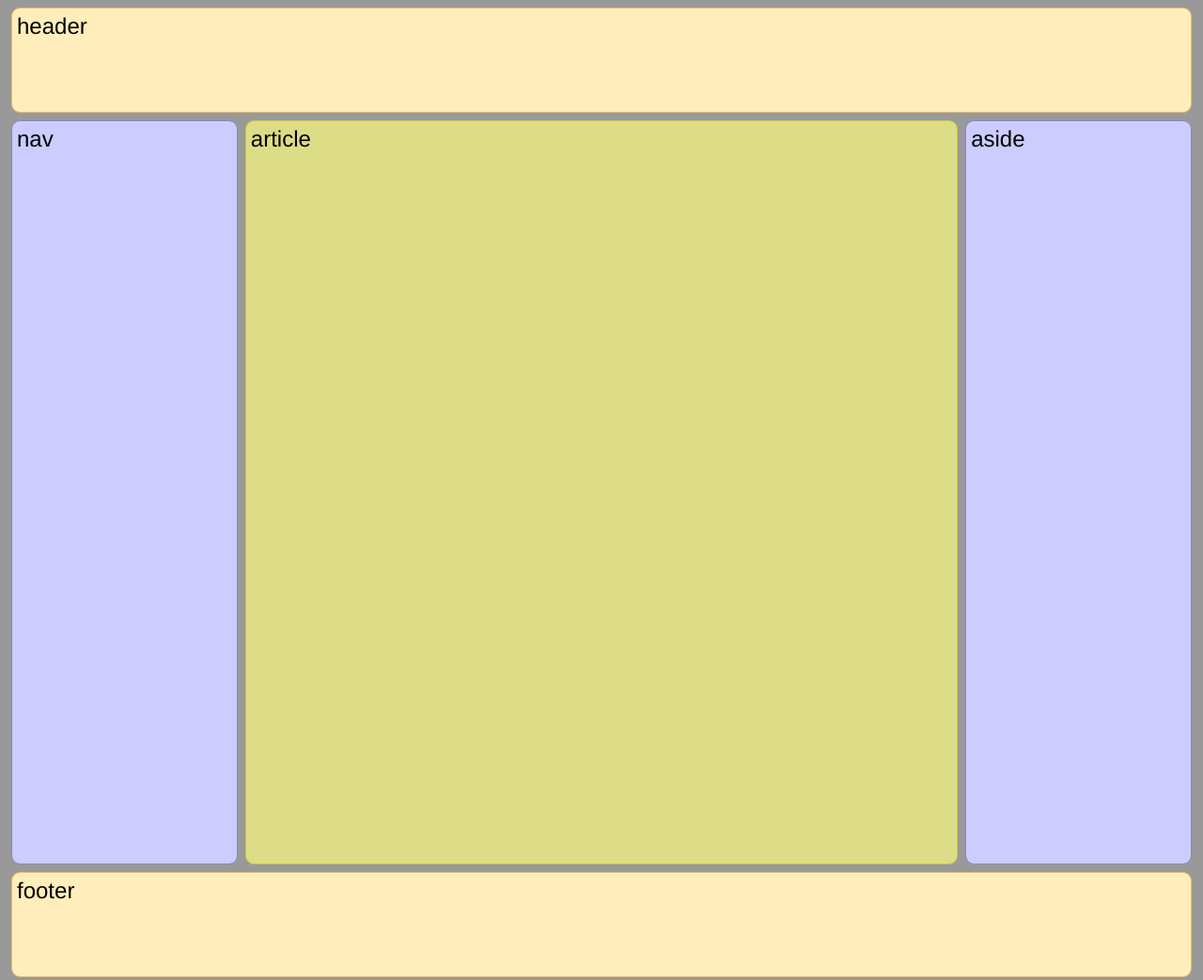
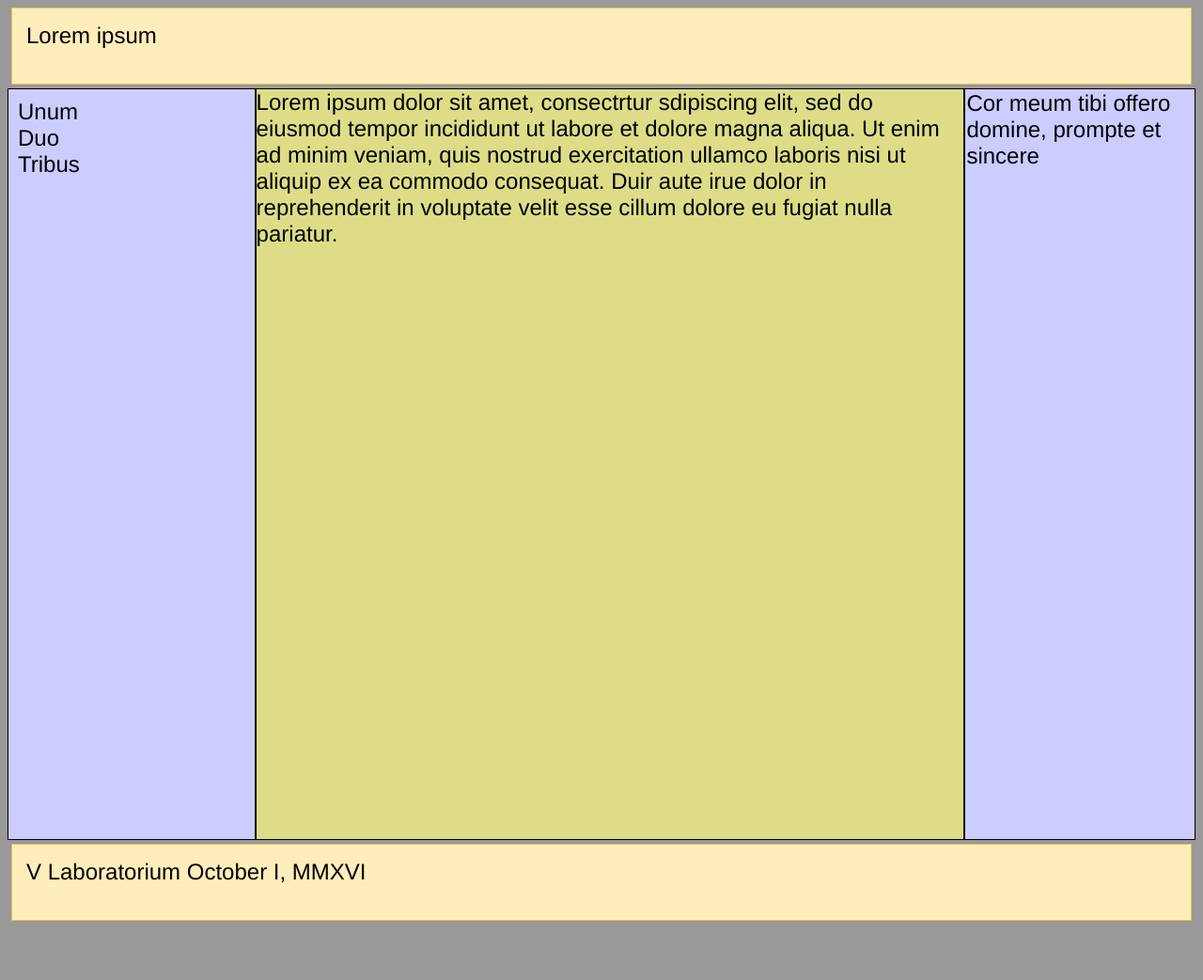
Before and after one commit to RickRilled/cs336, a plain HTML site: page lab05/doc1.html in a window 1280 px wide. Shown: the whole page at 94% size. After the commit the page ends 988 px from the top, so only its background shows below. Drawn offline with Linux system fonts and the light colour scheme.

Commit message:
Added edited lab05

```diff
--- a/lab05/doc1.html
+++ b/lab05/doc1.html
@@ -1,85 +1,15 @@
 <!DOCTYPE html>
 <html lang="en">
   <head>
-    <style>
-    body {
-        font: 24px Helvetica;
-        background: #999999;
-    }
-
-    #main {
-        min-height: 800px;
-        margin: 0px;
-        padding: 0px;
-        display: flex;
-        flex-flow: row;
-    }
-
-    #main > article {
-        margin: 4px;
-        padding: 5px;
-        border: 1px solid #cccc33;
-        border-radius: 7pt;
-        background: #dddd88;
-        flex: 3 1 60%;
-        order: 2;
-    }
-
-    #main > nav {
-        margin: 4px;
-        padding: 5px;
-        border: 1px solid #8888bb;
-        border-radius: 7pt;
-        background: #ccccff;
-        flex: 1 6 20%;
-        order: 1;
-    }
-
-    #main > aside {
-        margin: 4px;
-        padding: 5px;
-        border: 1px solid #8888bb;
-        border-radius: 7pt;
-        background: #ccccff;
-        flex: 1 6 20%;
-        order: 3;
-    }
-
-    header, footer {
-        display: block;
-        margin: 4px;
-        padding: 5px;
-        min-height: 100px;
-        border: 1px solid #eebb55;
-        border-radius: 7pt;
-        background: #ffeebb;
-    }
-
-    /* Too narrow to support three columns */
-    @media all and (max-width: 640px) {
-        #main, #page {
-            flex-direction: column;
-        }
-
-        #main > article, #main > nav, #main > aside {
-        /* Return them to document order */
-            order: 0;
-        }
-
-        #main > nav, #main > aside, header, footer {
-            min-height: 50px;
-            max-height: 50px;
-        }
-    }
-    </style>
+    <link rel="stylesheet" href="style.css">
   </head>
   <body>
-    <header>header</header>
+    <header>Lorem ipsum</header>
     <div id='main'>
-      <article>article</article>
-      <nav>nav</nav>
-      <aside>aside</aside>
+      <article>Lorem ipsum dolor sit amet, consectrtur sdipiscing elit, sed do eiusmod tempor incididunt ut labore et dolore magna aliqua. Ut enim ad minim veniam, quis nostrud exercitation ullamco laboris nisi ut aliquip ex ea commodo consequat. Duir aute irue dolor in reprehenderit in voluptate velit esse cillum dolore eu fugiat nulla pariatur. </article>
+      <aside>Cor meum tibi offero domine, prompte et sincere</aside>
+      <nav>Unum <br> Duo <br> Tribus</nav>
     </div>
-    <footer>footer</footer>
+    <footer>V Laboratorium October I, MMXVI</footer>
   </body>
 </html>
--- /dev/null
+++ b/lab05/style.css
@@ -0,0 +1,67 @@
+
+body {
+    font: 24px Helvetica;
+    background: #999999;
+}
+
+#main {
+    min-height: 800px;
+    margin: 0px;
+    padding: 0px;
+    display: flex;
+    flex-flow: row;
+}
+
+#main > article {
+
+    padding: 0px;
+    border: 1px solid #000000;
+    background: #dddd88;
+    flex: 3 1 60%;
+    order: 2;
+}
+
+#main > nav {
+
+    padding: 10px;
+    border: 1px solid #000000;
+    background: #ccccff;
+    flex: 1 6 20%;
+    order: 1;
+}
+
+#main > aside {
+
+    padding: 1px;
+    border: 1px solid #000000;
+    background: #ccccff;
+    flex: 1 6 20%;
+    order: 3;
+}
+
+header, footer {
+    display: block;
+    padding: 15px;
+    margin: 4px;
+    min-height: 100px;
+    border: 1px solid #eebb55;
+    background: #ffeebb;
+
+}
+
+/* Too narrow to support three columns */
+@media all and (max-width: 640px) {
+    #main, #page {
+        flex-direction: column;
+    }
+
+    #main > article, #main > nav, #main > aside {
+    /* Return them to document order */
+        /*order: 0;*/
+    }
+}
+
+#main > nav, #main > aside, header, footer {
+    min-height: 50px;
+    max-height: none;
+}
```
